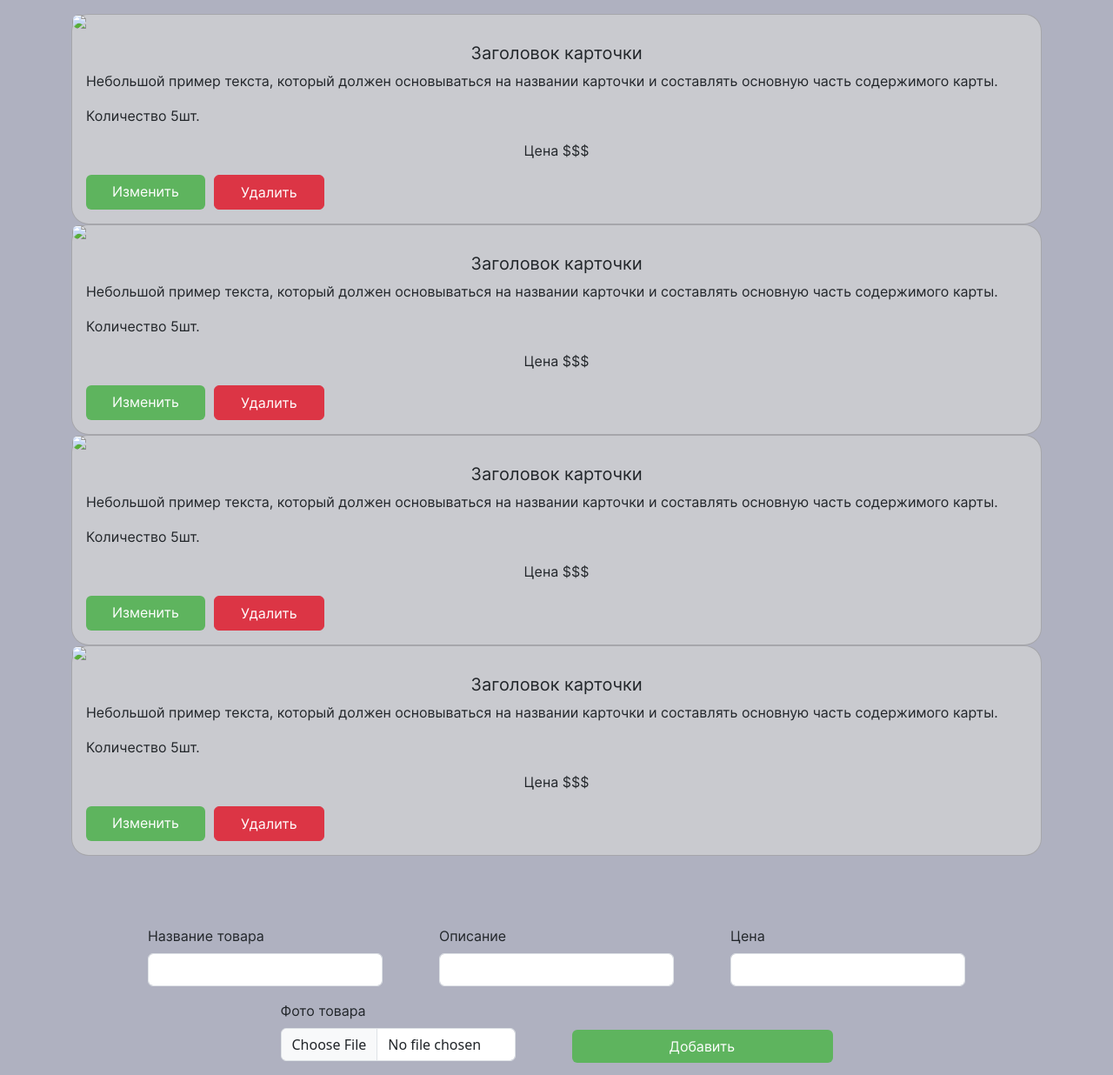
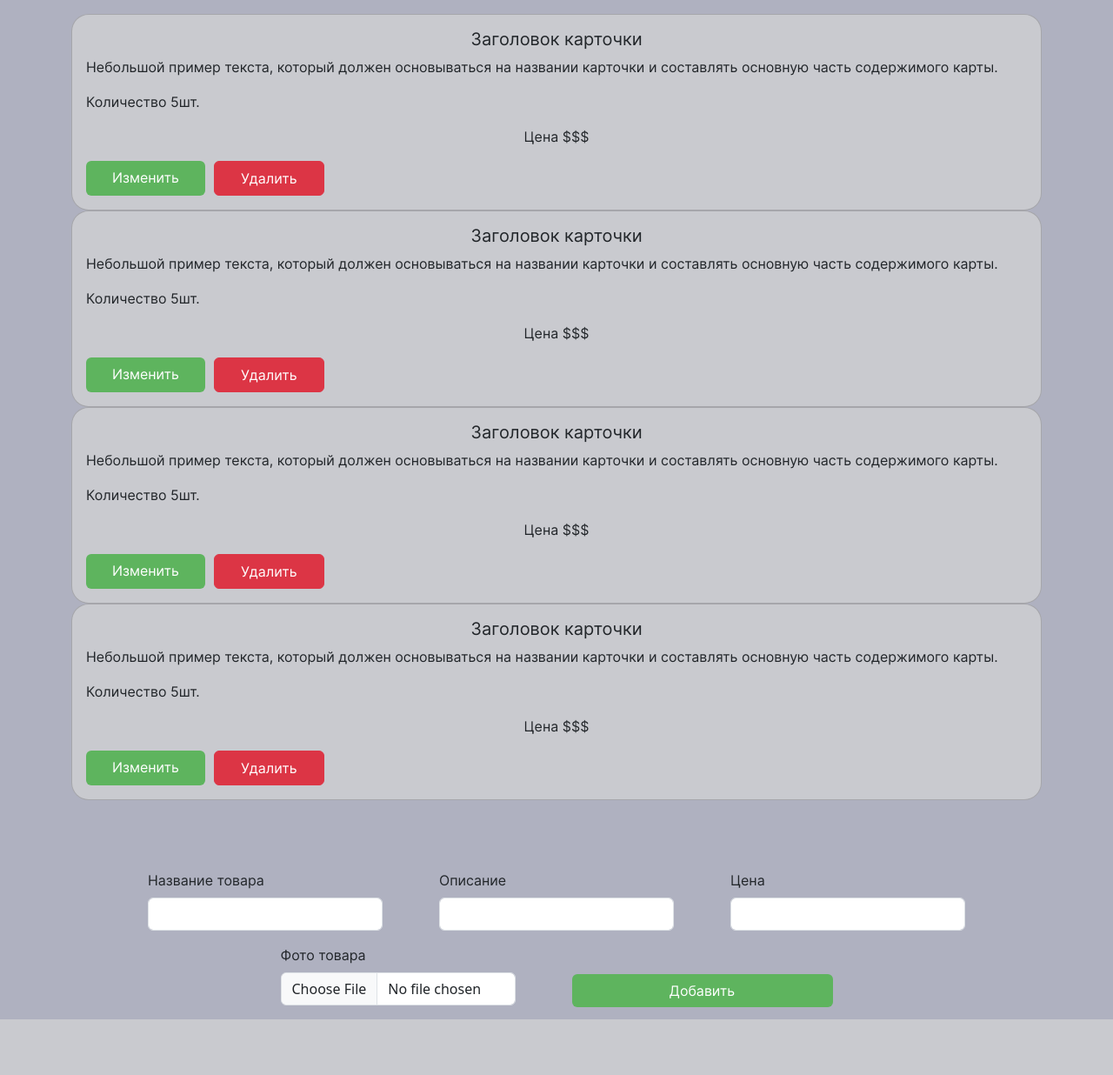
Before and after one commit to ghhossib/OrdersS, a Flask app: page /manger-catalog_products in a window 1280 px wide. Shown: the part 162-1398 px from the top of the page at 87% size. After the commit the page ends 1334 px from the top, so only its background shows below. Run offline with Flask 3, Linux system fonts and the light colour scheme; the visitor is signed in with stand-in values (Sample User, id 1); data that the repository does not hold is empty; some libraries are stand-ins or nearby versions.

Commit message:
дададад

```diff
--- a/Controllers/UserController.py
+++ b/Controllers/UserController.py
@@ -17,14 +17,27 @@ class UsersController:
     def get(cls):
         return Users.select()
 
+    # @classmethod
+    # def registration(cls, login, password):
+    #     try:
+    #         hash_password = hashpw(password.encode('utf-8'), gensalt())
+    #         Users.create(login=login, password=hash_password, role_id=3)
+    #     except Exception as error:
+    #         print(error)
+    #         return False
     @classmethod
     def registration(cls, login, password):
+        # Проверяем, существует ли пользователь с таким логином
+        if Users.select().where(Users.login == login).exists():
+            return False  # Пользователь с таким логином уже существует
+
         try:
             hash_password = hashpw(password.encode('utf-8'), gensalt())
             Users.create(login=login, password=hash_password, role_id=3)
+            return True  # Пользователь успешно создан
         except Exception as error:
             print(error)
-            return False
+            return False  # Произошла ошибка при создании пользователя
     @classmethod
     def auth(cls,login,password):
         if Users.get_or_none(Users.login == login) != None:
@@ -50,8 +63,9 @@ class UsersController:
 
 if __name__ == "__main__":
 
-    UsersController.registration('fff','fff')
-    # for row in UsersController.get():
-    #     print(row.id, row.login,row.password, row.role_id)
+    #print(UsersController.registration('ddd','ddd'))
+    #for row in UsersController.get():
+        #print(row.id, row.login,row.password, row.role_id)
+
     # print(UsersController.show(4))
-    #print(UsersController.auth('user1','user1'))
+    print(UsersController.auth('ddd','ddd'))
--- a/Models/Users.py
+++ b/Models/Users.py
@@ -5,7 +5,7 @@ from flask_login import UserMixin
 
 class Users(UserMixin,Base):
     id = PrimaryKeyField
-    login = CharField()
+    login = CharField(unique=True)
     password = CharField()
     role_id = ForeignKeyField(Roles)
     class Meta:
--- a/app.py
+++ b/app.py
@@ -1,7 +1,7 @@
 from pyexpat.errors import messages
 
 from bcrypt import *
-from flask import Flask, render_template, request, redirect
+from flask import Flask, render_template, request, redirect, session
 from Controllers.UserController import UsersController
 from flask_login import LoginManager, login_required, login_user, logout_user, current_user
 
@@ -197,27 +197,46 @@ def c_payment():
 
 
 
-@application.route('/registration', methods=['GET','POST'])
+# @application.route('/registration', methods=['GET','POST'])
+# def registration():
+#         title = "Регистрация"
+#         message = ''
+#         if request.method == 'POST':
+#             login = request.form.get('login')
+#             password = request.form.get('password')
+#
+#             if UsersController.registration(login, password):
+#                 print('e')
+#                 return redirect('/client')
+#             else:
+#                 print('a')
+#                 message = 'Такой логин уже существует'
+#
+#
+#
+#
+#         return render_template('registation.html',
+#                                title=title, message=message)
+
+
+@application.route('/registration', methods=['GET', 'POST'])
 def registration():
-        title = "Регистрация"
-        message = ''
-        if request.method == 'POST':
-            login = request.form.get('login')
-            password = request.form.get('password')
-
-            if UsersController.registration(login, password):
-                print('e')
+    title = "Регистрация"
+    message = ''
+    if request.method == 'POST':
+        login = request.form.get('login')
+        password = request.form.get('password')
+        if UsersController.registration(login, password):
+            user = UsersController.show_login(login)  # Получаем пользователя
+            if UsersController.auth(login, password):
+                login_user(user)
                 return redirect('/client')
             else:
-                print('a')
-                message = 'Такой логин уже существует'
+                message = 'Ошибка авторизации после регистрации'
+        else:
+            message = 'Такой логин уже существует'
 
-
-
-
-        return render_template('registation.html',
-                               title=title, message=message)
-
+    return render_template('registation.html', title=title, message=message)
 
 
 @application.route('/manager-reports', methods=['GET','POST'])
@@ -228,14 +247,5 @@ def m_reports():
                                title=title)
 
 
-
-
-
-
-
-
-
-
-
 if __name__ == "__main__":
     application.run(debug=True)
--- a/templates/manager_catalog_products.html
+++ b/templates/manager_catalog_products.html
@@ -12,14 +12,14 @@
             <nav aria-label="breadcrumb" style="margin-top: 30px;">
                 <ol class="breadcrumb">
                   <li class="breadcrumb-item"><a href="/logout">Выйти</a></li>
-                  <li class="breadcrumb-item"><a href="manager_panel.html">Панель менеджера</a></li>
+                  <li class="breadcrumb-item"><a href="/manager">Панель менеджера</a></li>
                   <li class="breadcrumb-item active" aria-current="page">Управление катологом товаров
                 </li>
                 </ol>
               </nav>
             <div class="card-wrapper grid">
-                <div class="card g-col-3" style="width: auto;">
-                    <img style="border-radius: inherit;" src="https://imgholder.ru/286x300/8493a8/adb9ca&text=IMAGE+HOLDER&font=kelson"" />
+                <div class="card g-col-6 g-col-md-4">
+
                     <div class="card-body card_catalog">
                         <h5 class="card-title">Заголовок карточки</h5>
                         <p class="card-text">Небольшой пример текста, который должен основываться на названии карточки и
@@ -33,8 +33,8 @@
 
                     </div>
                 </div>
-                <div class="card g-col-3" style="width: auto;">
-                    <img style="border-radius: inherit;" src="https://imgholder.ru/286x300/8493a8/adb9ca&text=IMAGE+HOLDER&font=kelson"" />
+                <div class="card g-col-6 g-col-md-4">
+
                     <div class="card-body card_catalog">
                         <h5 class="card-title">Заголовок карточки</h5>
                         <p class="card-text">Небольшой пример текста, который должен основываться на названии карточки и
@@ -49,8 +49,8 @@
                     </div>
                 </div>
 
-                <div class="card g-col-3" style="width: auto;">
-                    <img style="border-radius: inherit;" src="https://imgholder.ru/286x300/8493a8/adb9ca&text=IMAGE+HOLDER&font=kelson" />
+                <div class="card g-col-6 g-col-md-4">
+
                     <div class="card-body card_catalog">
                         <h5 class="card-title">Заголовок карточки</h5>
                         <p class="card-text">Небольшой пример текста, который должен основываться на названии карточки и
@@ -64,8 +64,8 @@
 
                     </div>
                 </div>
-                <div class="card g-col-3" style="width: auto;">
-                    <img style="border-radius: inherit;" src="https://imgholder.ru/286x300/8493a8/adb9ca&text=IMAGE+HOLDER&font=kelson"/>
+                <div class="card g-col-6 g-col-md-4" >
+
                     <div class="card-body card_catalog">
                         <h5 class="card-title">Заголовок карточки</h5>
                         <p class="card-text">Небольшой пример текста, который должен основываться на названии карточки и
```
Also changed, not shown: templates/manager_orders.html (+4 -4 lines).
